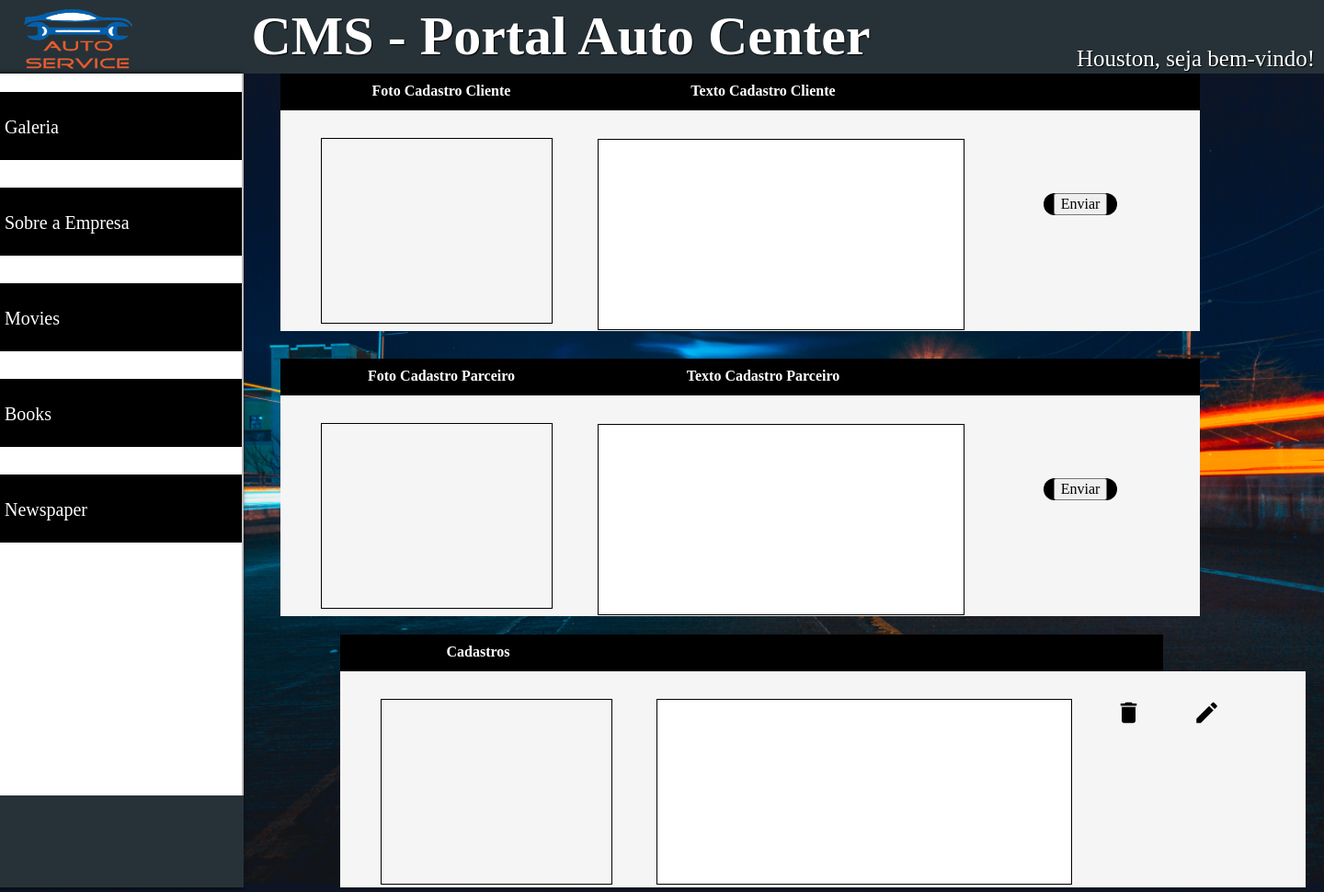
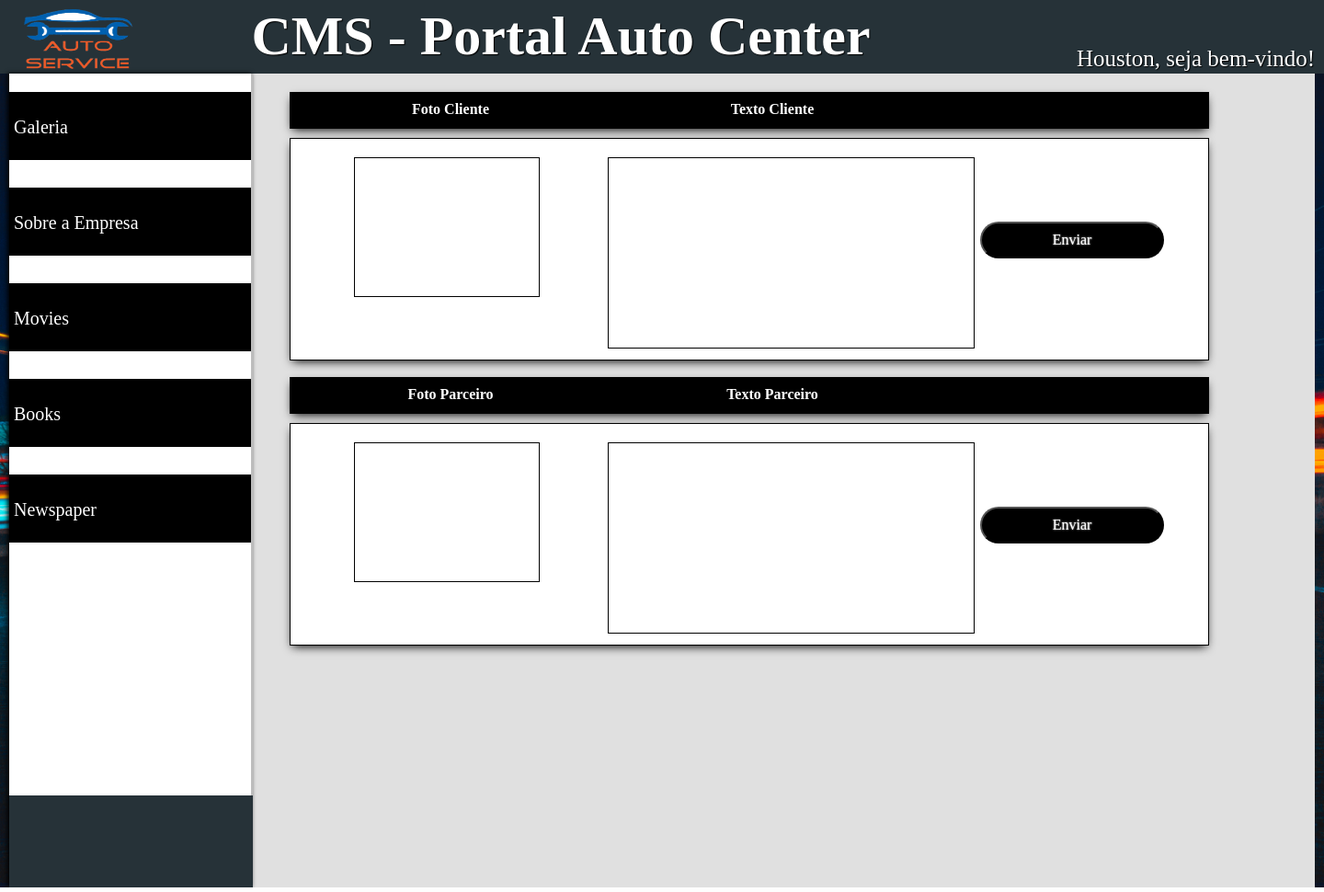
Before and after one commit to kah-eek/Portal-Auto-Center, a PHP site: page /view/cms/cms_cliente_parceiro.php in a window 1440 px wide. Shown: the whole page at 92% size. Run offline with PHP 8.4, Linux system fonts and the light colour scheme; some web fonts are replaced.

Commit message:
cms cliente/parceiro pronta

```diff
--- a/view/cms/cms_cliente_parceiro.php
+++ b/view/cms/cms_cliente_parceiro.php
@@ -3,29 +3,30 @@
   require_once('../component/cms_header.php');
  ?>
 
+
+ <div class="container_central centro_lr">
    <!-- Importando Menu Lateral CMS -->
     <?php
       require_once('../component/cms_menu_lateral.php');
      ?>
- <!DOCTYPE html>
-<div class="container_principal_cliente">
+   <div class="container_principal_cliente bg_cinza">
      <div class="container_sobre_cliente float_left">
 
        <!-- TITULOS -->
-    <div class="container_titulos bg_preto ">
+       <div class="container_titulos sombra_preta_b_15 bg_preto margem_t_20">
          <div class="item_titulo txt_branco align_center titulo preenche_10">
-        Foto Cadastro Cliente
+           Foto Cliente
          </div>
          <div class="item_titulo txt_branco align_center titulo preenche_10">
-        Texto Cadastro Cliente
+           Texto Cliente
          </div>
        </div>
 
-    <div class="container_informacoes">
+       <div class="container_informacoes bg_branco margem_t_10 sombra_preta_b_15">
 
          <!-- IMAGEM -->
          <div class="container_imagem float_left">
-        <div class="item_imagem centro_lr margem_t_30">
+           <div class="item_imagem centro_lr margem_t_20">
 
            </div>
          </div>
@@ -37,9 +38,9 @@
            </div>
          </div>
 
-      <div class="container_botao float_left preenche_10 margem_t_80">
-        <div class="input_submit_cp">
-          <input type="submit" name="btn_enviar" value="Enviar">
+         <div class="container_botao float_left margem_t_80">
+           <div class="segura_submit">
+             <input type="submit" name="btn_enviar" class="input_submit_cp margem_t_10" value="Enviar">
            </div>
          </div>
 
@@ -50,20 +51,20 @@
      <div class="container_sobre_parceiro float_left margem_t_10">
 
        <!-- TITULOS -->
-    <div class="container_titulos bg_preto">
+       <div class="container_titulos sombra_preta_b_15 bg_preto margem_t_20">
          <div class="item_titulo txt_branco align_center titulo preenche_10">
-        Foto Cadastro Parceiro
+           Foto Parceiro
          </div>
          <div class="item_titulo txt_branco align_center titulo preenche_10">
-        Texto Cadastro Parceiro
+           Texto Parceiro
          </div>
        </div>
 
-    <div class="container_informacoes">
+       <div class="container_informacoes bg_branco margem_t_10 sombra_preta_b_15">
 
          <!-- IMAGEM -->
          <div class="container_imagem float_left">
-        <div class="item_imagem centro_lr margem_t_30">
+           <div class="item_imagem centro_lr margem_t_20">
 
            </div>
          </div>
@@ -75,54 +76,13 @@
            </div>
          </div>
 
-      <div class="container_botao float_left preenche_10 margem_t_80">
-        <div class="input_submit_cp">
-          <input type="submit" name="btn_enviar" value="Enviar">
-        </div>
-      </div>
-
-    </div>
-
-    <!-- PARTE DE CADASTROS -->
-    <div class="container_cadastros float_right">
-      <div class="container_titulo_cadastro bg_preto">
-        <div class="item_titulo_cadastro bg_preto txt_branco align_center titulo preenche_10">
-          Cadastros
-        </div>
-      </div>
-      <!-- EDITANDO CADASTROS -->
-      <div class="container_edit_informacoes">
-        <!-- IMAGEM -->
-        <div class="container_imagem float_left">
-          <div class="item_imagem centro_lr margem_t_30">
-
-          </div>
-        </div>
-
-        <div class="container_segura_texto float_left">
-          <div class="item_texto centro_lr margem_t_30">
-
-          </div>
-        </div>
-
-        <div class="container_acoes margem_t_30 float_left">
-
-          <!-- ICONE EXCLUIR -->
-          <div class="excluir float_left">
-            <div class="icon centro_lr">
-              <i class="material-icons" style="font-size:30px;">delete</i>
-            </div>
-          </div>
-
-          <!-- ICONE EDITAR -->
-          <div class="editar float_left">
-            <div class="icon centro_lr">
-              <i class="material-icons" style="font-size:30px;">mode_edit</i>
-            </div>
-          </div>
-        </div>
+         <div class="container_botao float_left margem_t_80">
+           <div class="segura_submit">
+             <input type="submit" name="btn_enviar" class="input_submit_cp margem_t_10" value="Enviar">
            </div>
          </div>
 
        </div>
      </div>
+   </div>
+ </div>
--- a/view/css/cms/cms_cliente_parceiro.css
+++ b/view/css/cms/cms_cliente_parceiro.css
@@ -1,13 +1,18 @@
+.container_central{
+  width: 1420px;
+  height: 885px;
+}
 
 .container_principal_cliente{
   width: 1420px;
   height: 885px;
-  /*background-color: red;*/
+  /*background-color: #f5f5f5;*/
 }
 /*PRIMEIRA LINHA*/
 .container_sobre_cliente{
   width: 1155px;
   height: 300px;
+  /*border: solid 1px;*/
   /*margin-left: 10px;*/
   /*background-color: gray;*/
 
@@ -28,10 +33,11 @@
 }
 /*PARTE DE ADM DE INFORMAÇÕES*/
 .container_informacoes{
-  width: 1000px;
+  width: 998px;
   height: 240px;
   margin-left: 40px;
-  background-color: #F5F5F5;
+  border: solid 1px;
+  /*background-color: #F5F5F5;*/
 
 }
 /*IMAGEM*/
@@ -44,8 +50,8 @@
 }
 
 .item_imagem{
-  width: 250px;
-  height: 200px;
+  width: 200px;
+  height: 150px;
   border: solid 1px #000;
   /*background-color: #3333cc;*/
 
@@ -66,7 +72,7 @@
 }
 
 textarea{
-  margin-top: 31px;
+  margin-top: 20px;
   border: solid 1px;
 
 }
@@ -74,13 +80,25 @@ textarea{
 /*BOTÃO ENVIAR*/
 
 .container_botao{
-  width: 100px;
+  width: 200px;
   height: 50px;
-  margin-left: 100px;
-  /*background-color: #ff0066;*/
+  margin-left: 30px;
+  /*background-color: blue;*/
 
 }
 
+.segura_submit{
+  width: 200px;
+  height: 50px;
+  /*background-color: red*/
+
+}
+
+.input_submit_cp{
+  width: 200px;
+  height: 40px;
+
+}
 
 .container_sobre_parceiro{
   width: 1155px;
@@ -88,76 +106,3 @@ textarea{
   /*background-color: gray;*/
 
 }
-
-/*PARTE DE CADASTROS*/
-
-.container_cadastros{
-  width: 1050px;
-  height: 280px;
-  /*background-color: gray;*/
-
-}
-
-.container_titulo_cadastro{
-  width: 895px;
-  height: 40px;
-  /*background-color: #fff;*/
-
-}
-
-.item_titulo_cadastro{
-  width: 300px;
-  height: 40px;
-
-}
-
-.container_edit_informacoes{
-  width: 1050px;
-  height: 235px;
-  overflow: auto;
-  /*border: solid 1px;*/
-  background-color: #F5F5F5;
-
-}
-
-.container_segura_texto{
-  width: 500px;
-  height: 240px;
-  /*background-color: gray;*/
-
-}
-
-.item_texto{
-  width: 450px;
-  height: 200px;
-  border: solid 1px;
-  background-color: #FFF;
-
-}
-
-.container_acoes{
-  width: 180px;
-  height: 80px;
-  /*background-color: #ff0066;*/
-
-}
-
-.excluir{
-  width: 75px;
-  height: 80px;
-  /*background-color: #fff;*/
-
-}
-
-.editar{
-  width: 75px;
-  height: 80px;
-  margin-left: 10px;
-  /*background-color: #fff;*/
-
-}
-.icon{
-  width: 30px;
-  height: 30px;
-
-}
```
Lines whose indentation alone changed are shown as unchanged.
